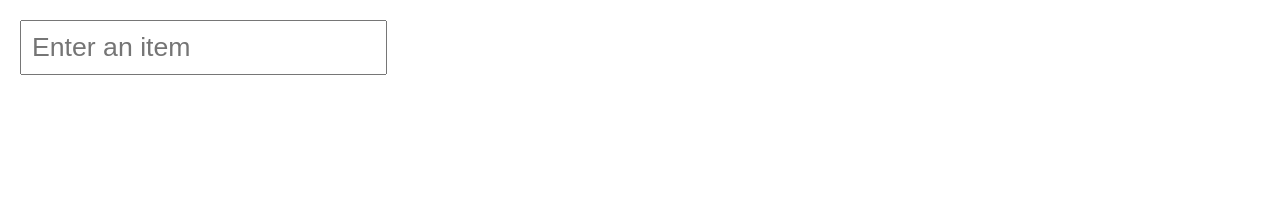
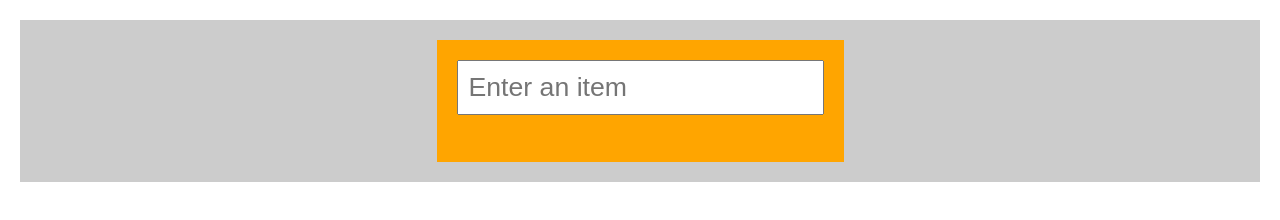
Before and after one commit to simonatorw/ToDoReactRedux, a React app: page / in a window 1280 px wide. Built offline with nearby package versions, Linux system fonts and the light colour scheme; some packages are replaced by stand-ins of ours.

Commit message:
Added flex styles

```diff
--- a/app/components/ToDo/ToDoTpl.js
+++ b/app/components/ToDo/ToDoTpl.js
@@ -2,7 +2,7 @@ import React from 'react';
 
 export default function ToDoTpl({ add, remove, list }) {
 	return (
-		<div>
+		<div className="item">
 			<section>
 				<input type="text" className="textbox"
 					placeholder="Enter an item"
@@ -13,7 +13,7 @@ export default function ToDoTpl({ add, remove, list }) {
 					{
 						list.map((item, i) => {
 							return (
-								<li className="item"
+								<li className="listItem"
 									onDoubleClick={ remove.bind(this, i) }
 									key={item + '_' + i}>{ item }</li>
 							);
--- a/app/index.js
+++ b/app/index.js
@@ -10,7 +10,9 @@ const store = createStore(toDoReducer);
 
 render(
 	<Provider store={store}>
-		<ToDo />
+		<div className="container">
+			<ToDo />
+		</div>
 	</Provider>,
 	document.getElementById('app')
 );
--- a/app/style.css
+++ b/app/style.css
@@ -8,7 +8,21 @@ body {
 	padding: 10px;
 	font-size: 20pt;
 }
-.item {
+.listItem {
 	cursor: pointer;
 	user-select: none;
 }
+.container {
+	display: flex;
+	background-color: #ccc;
+	flex-direction: row;
+	flex-wrap: wrap;
+	padding: 20px 0;
+}
+.item {
+	margin: auto;
+	padding: 20px;
+	background-color: orange;
+	min-width: 100px;
+	width: auto;
+}
--- a/webpack.config.js
+++ b/webpack.config.js
@@ -54,7 +54,7 @@ module.exports = {
 			},
 			{
 				test: /\.json$/,
-				loader: 'json',
+				loader: 'json-loader',
 				include: [APP, NODE_MODULES]
 			}
 		]
```
